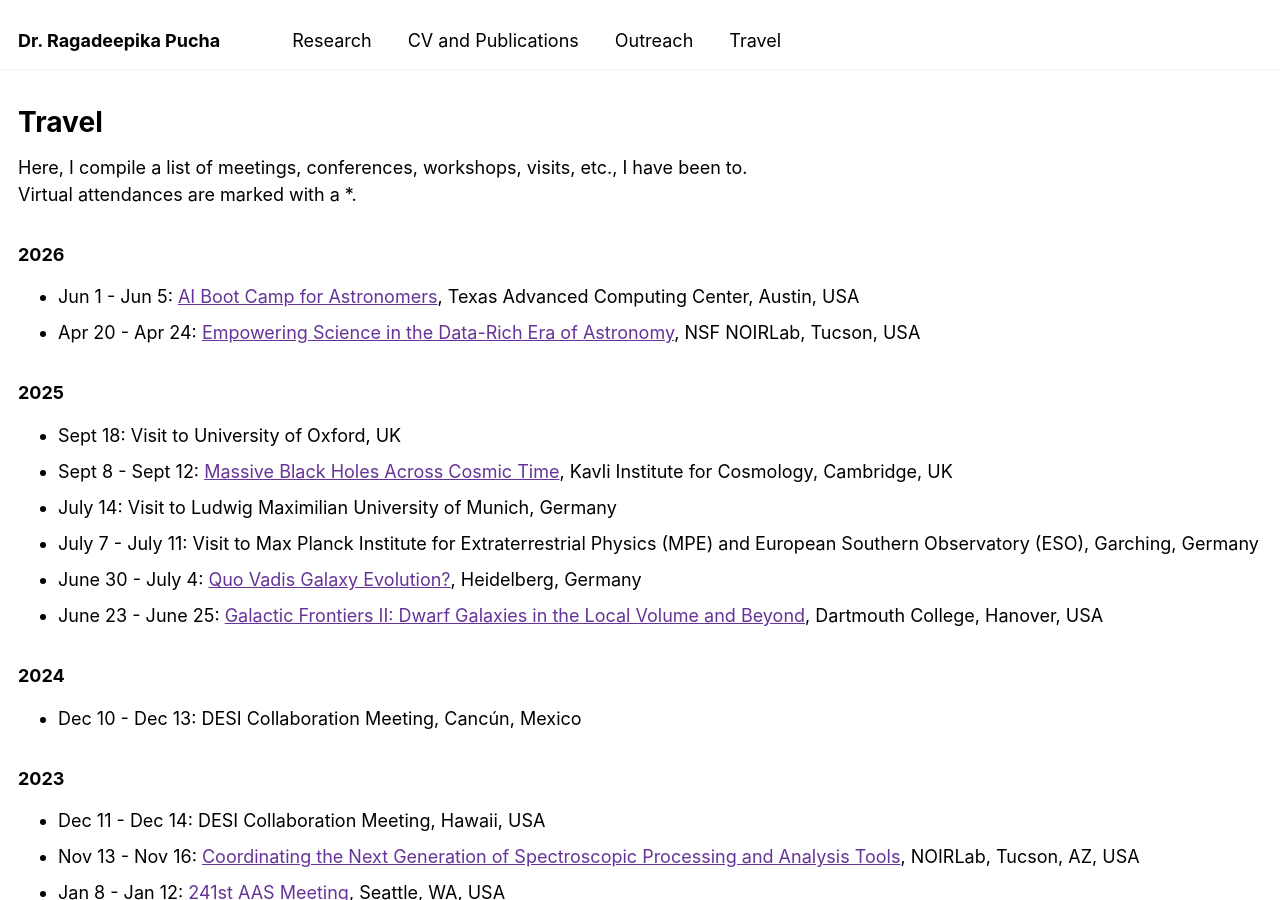
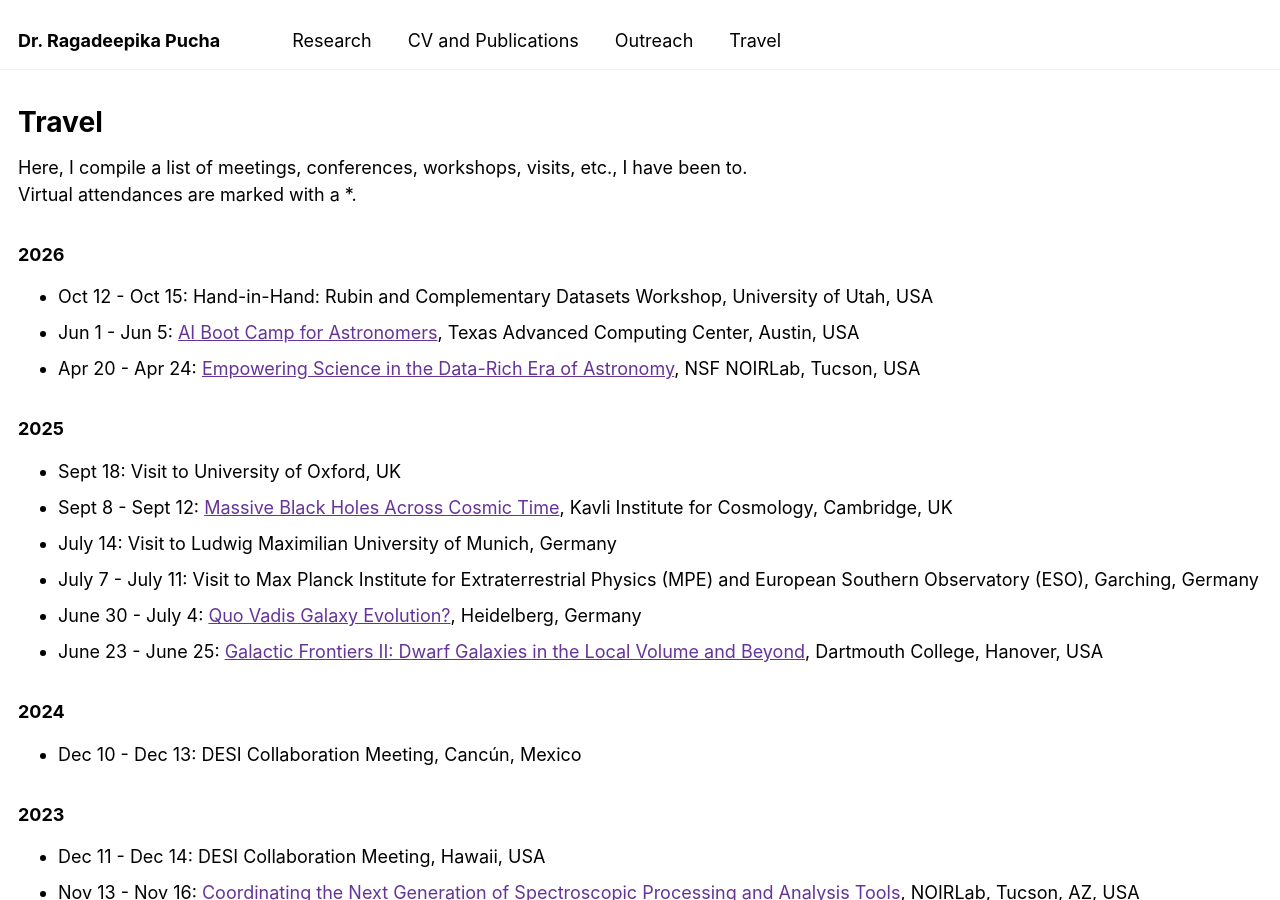
Before and after one commit to Ragadeepika-Pucha/Ragadeepika-Pucha.github.io, a Jekyll site: the page built from _pages/travel.md, in a window 1280 px wide and 900 px high. Built offline with Jekyll 4.4.1, drawn with Linux system fonts in a browser that asks for light colours.

Commit message:
Updated travel list

```diff
--- a/_pages/travel.md
+++ b/_pages/travel.md
@@ -11,6 +11,7 @@ Here, I compile a list of meetings, conferences, workshops, visits, etc., I have
 Virtual attendances are marked with a *.
 
 ### 2026
+* Oct 12 - Oct 15: Hand-in-Hand: Rubin and Complementary Datasets Workshop, University of Utah, USA
 * Jun 1 - Jun 5: [AI Boot Camp for Astronomers](https://cosmicai.org/astroai-boot-camp), Texas Advanced Computing Center, Austin, USA
 * Apr 20 - Apr 24: [Empowering Science in the Data-Rich Era of Astronomy](https://noirlab.edu/science/news/announcements/sci26009), NSF NOIRLab, Tucson, USA
 
```
